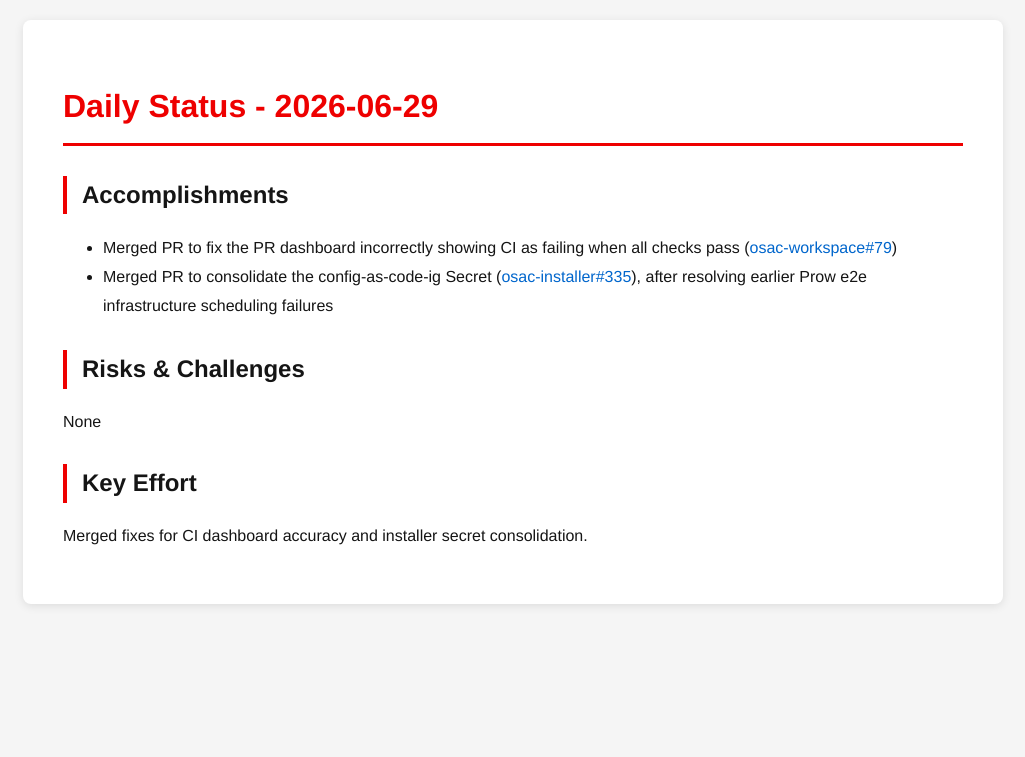
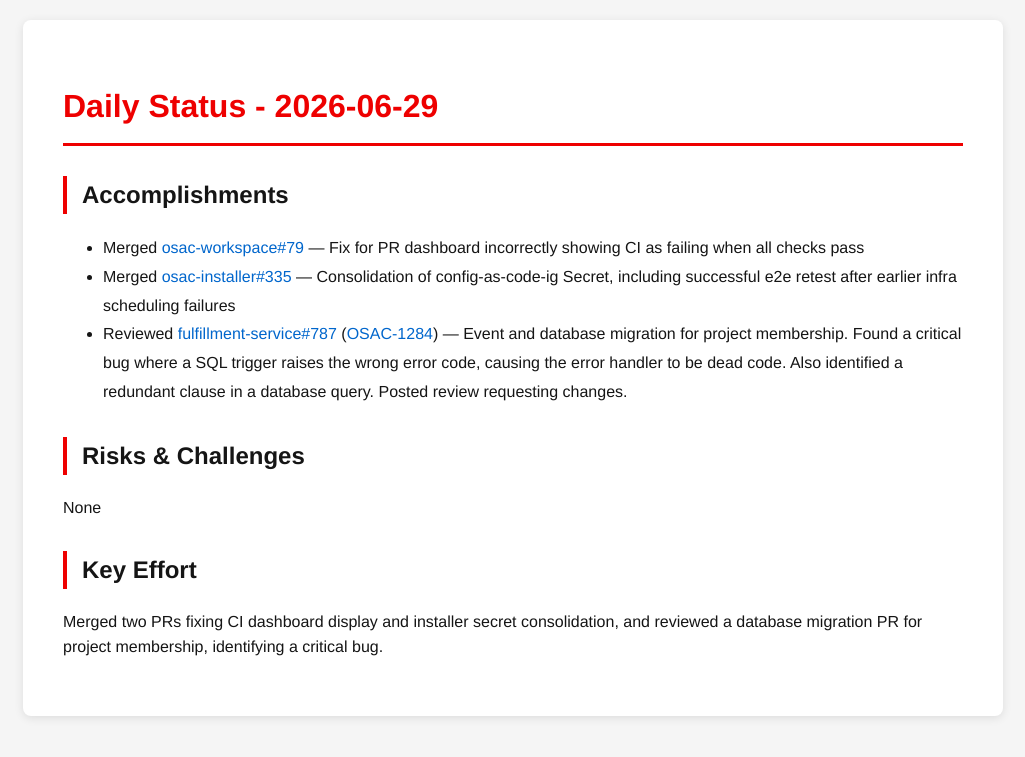
Before and after one commit to tzvatot/daily-status, a Jekyll site: the page built from 2026-06-29.md, in a window 1280 px wide. Shown: the top 757 px of the page, without its empty margins (127-1152 px from the left). Built offline with Jekyll 4.4.1, drawn with Linux system fonts in a browser that asks for light colours.

Commit message:
Daily status update - 2026-06-29

```diff
--- a/2026-06-29.md
+++ b/2026-06-29.md
@@ -7,11 +7,12 @@ date: 2026-06-29
 # Daily Status - 2026-06-29
 
 ## Accomplishments
-- Merged PR to fix the PR dashboard incorrectly showing CI as failing when all checks pass ([osac-workspace#79](https://github.com/osac-project/osac-workspace/pull/79))
-- Merged PR to consolidate the config-as-code-ig Secret ([osac-installer#335](https://github.com/osac-project/osac-installer/pull/335)), after resolving earlier Prow e2e infrastructure scheduling failures
+- Merged [osac-workspace#79](https://github.com/osac-project/osac-workspace/pull/79) — Fix for PR dashboard incorrectly showing CI as failing when all checks pass
+- Merged [osac-installer#335](https://github.com/osac-project/osac-installer/pull/335) — Consolidation of config-as-code-ig Secret, including successful e2e retest after earlier infra scheduling failures
+- Reviewed [fulfillment-service#787](https://github.com/osac-project/fulfillment-service/pull/787) ([OSAC-1284](https://redhat.atlassian.net/browse/OSAC-1284)) — Event and database migration for project membership. Found a critical bug where a SQL trigger raises the wrong error code, causing the error handler to be dead code. Also identified a redundant clause in a database query. Posted review requesting changes.
 
 ## Risks & Challenges
 None
 
 ## Key Effort
-Merged fixes for CI dashboard accuracy and installer secret consolidation.
+Merged two PRs fixing CI dashboard display and installer secret consolidation, and reviewed a database migration PR for project membership, identifying a critical bug.
```
